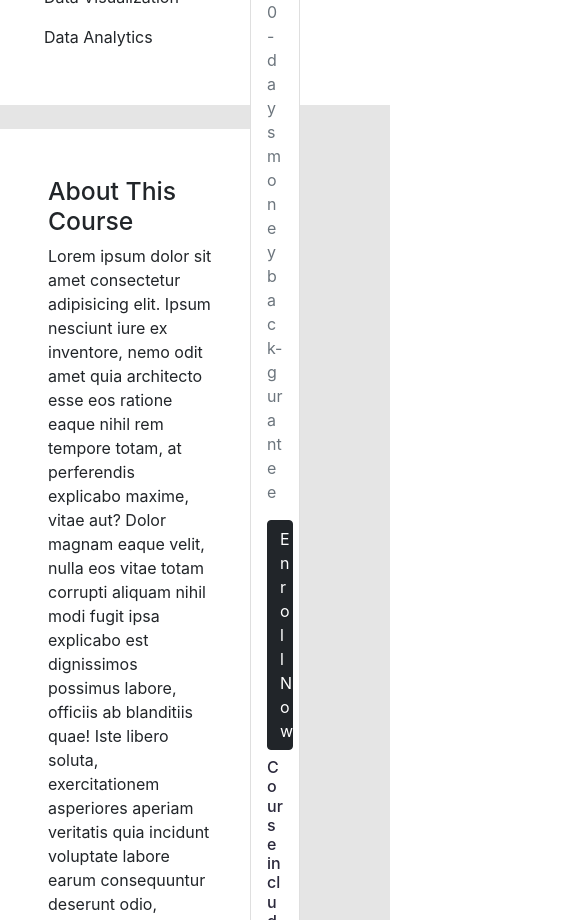
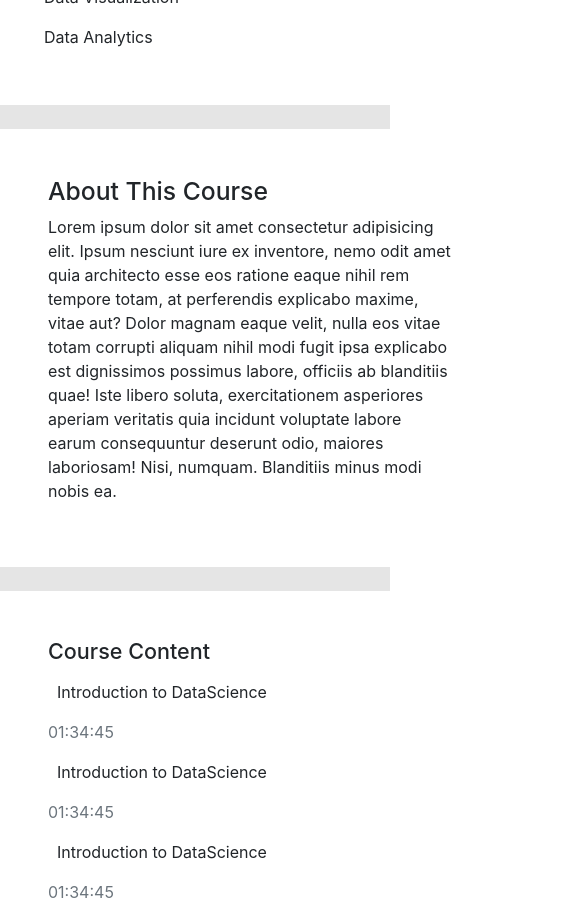
Before and after one commit to Jahangir-Alam-Noman/bright-view-council, a React (Create React App) app: page /course in a window 390 px wide. Shown: the part 1080-2000 px from the top of the page, 585 px wide, since content can reach past the window. Built offline with nearby package versions, Linux system fonts and the light colour scheme; some icons are missing.

Commit message:
course page updated

```diff
--- a/src/assets/css/AboutCourse.css
+++ b/src/assets/css/AboutCourse.css
@@ -8,3 +8,18 @@
   left: 865px;
   width: 390px;
 }
+
+@media all and (max-width: 470px) {
+  .about {
+    /* padding-left: 60px; */
+    width: 650px;
+  }
+}
+
+@media all and (max-width: 800px) {
+  .about {
+    /* padding-left: 60px; */
+    width: 750px;
+    text-align: justify;
+  }
+}
--- a/src/assets/css/Banner.css
+++ b/src/assets/css/Banner.css
@@ -24,12 +24,14 @@
     padding: 5px;
   }
 }
+
 @media all and (max-width: 1000px) {
   .best_course {
     font-weight: normal;
     font-size: small;
     width: 50%;
-    padding: 5px;
+    padding: 15px;
+    /* text-align: justify; */
   }
 }
 /* @media all and (max-width: 800px) {
--- a/src/assets/css/CourseBanner.css
+++ b/src/assets/css/CourseBanner.css
@@ -35,13 +35,23 @@ ul {
 }
 
 @media only screen and (max-width: 800px) {
-  /*  .course_position {
-    position: relative;
-    top: 170px;
-    left: 250px;
-  } */
   .course_card {
-    width: 50px;
+    width: 200px;
+  }
+}
+
+@media all and (max-width: 375px) {
+  .course_banner {
+    padding-bottom: 100px;
+    font-size: small;
+    font-weight: normal;
+  }
+}
+@media all and (max-width: 418px) {
+  .course_banner {
+    padding: 100px;
+    font-size: small;
+    font-weight: normal;
   }
 }
 
--- a/src/assets/css/CourseContent.css
+++ b/src/assets/css/CourseContent.css
@@ -4,3 +4,16 @@
 .courseContent .fa {
   color: black;
 }
+
+@media all and (max-width: 470px) {
+  .courseContent {
+    /* padding-left: 60px; */
+    width: 650px;
+  }
+}
+@media all and (max-width: 800px) {
+  .courseContent {
+    /* padding-left: 60px; */
+    width: 650px;
+  }
+}
--- a/src/assets/css/Footer.css
+++ b/src/assets/css/Footer.css
@@ -13,7 +13,7 @@
 }
 @media all and (max-width: 800px) {
   .footer_top {
-    padding-left: 50px;
+    padding-left: 20px;
   }
 }
 
--- a/src/assets/css/Headers.css
+++ b/src/assets/css/Headers.css
@@ -10,7 +10,7 @@
 }
 
 .navbar {
-  padding-left: 74px;
+  /* padding-left: 74px; */
   background-color: #ffffff;
   /* height: 100px; */
   padding-top: 1.5rem;
@@ -62,3 +62,9 @@
     padding-left: 100px;
   }
 }
+@media all and (max-width: 375px) {
+  .courses_info {
+    text-align: left;
+    padding-left: 15px;
+  }
+}
--- a/src/assets/css/JoinCommunity.css
+++ b/src/assets/css/JoinCommunity.css
@@ -10,3 +10,8 @@
     text-align: left;
   }
 }
+@media all and (max-width: 800px) {
+  .join_community {
+    text-align: left;
+  }
+}
--- a/src/assets/css/StudentInfo.css
+++ b/src/assets/css/StudentInfo.css
@@ -12,3 +12,8 @@
     padding: 60px;
   }
 }
+@media all and (max-width: 800px) {
+  .student_info {
+    padding: 60px;
+  }
+}
--- a/src/components/Course/AboutCourse/AboutCourse.js
+++ b/src/components/Course/AboutCourse/AboutCourse.js
@@ -6,7 +6,7 @@ import image2 from "../../../assets/img/instructor/Rectangle 34.png";
 const AboutCourse = () => {
   return (
     <div>
-      <div className="container   mt-4">
+      <div className="container about  mt-4">
         <div className="row">
           <div className="col-8 h-100 about_course p-5 text-start">
             <h2>About This Course</h2>
@@ -22,7 +22,7 @@ const AboutCourse = () => {
               maiores laboriosam! Nisi, numquam. Blanditiis minus modi nobis ea.
             </p>
           </div>
-          <div className="col-4 instructor text-start">
+          <div className="col-4 d-none d-md-block instructor text-start">
             <div className="card  p-4 mb-3">
               <h5 className="pb-2">Instructors</h5>
               <div className="row g-0">
--- a/src/components/Course/CourseBanner/CourseBanner.js
+++ b/src/components/Course/CourseBanner/CourseBanner.js
@@ -27,7 +27,7 @@ const CourseBanner = () => {
             </div>
           </div>
 
-          <div className="col-xs-12 col-sm-4 col-md-4 col-lg-4 course_position">
+          <div className="col-xs-12 d-none d-sm-block col-sm-4 col-md-4 col-lg-4 course_position">
             <div className="card  course_card p-3">
               <img src={image1} className="card-img-top" alt="..." />
               <div className="card-body">
```
